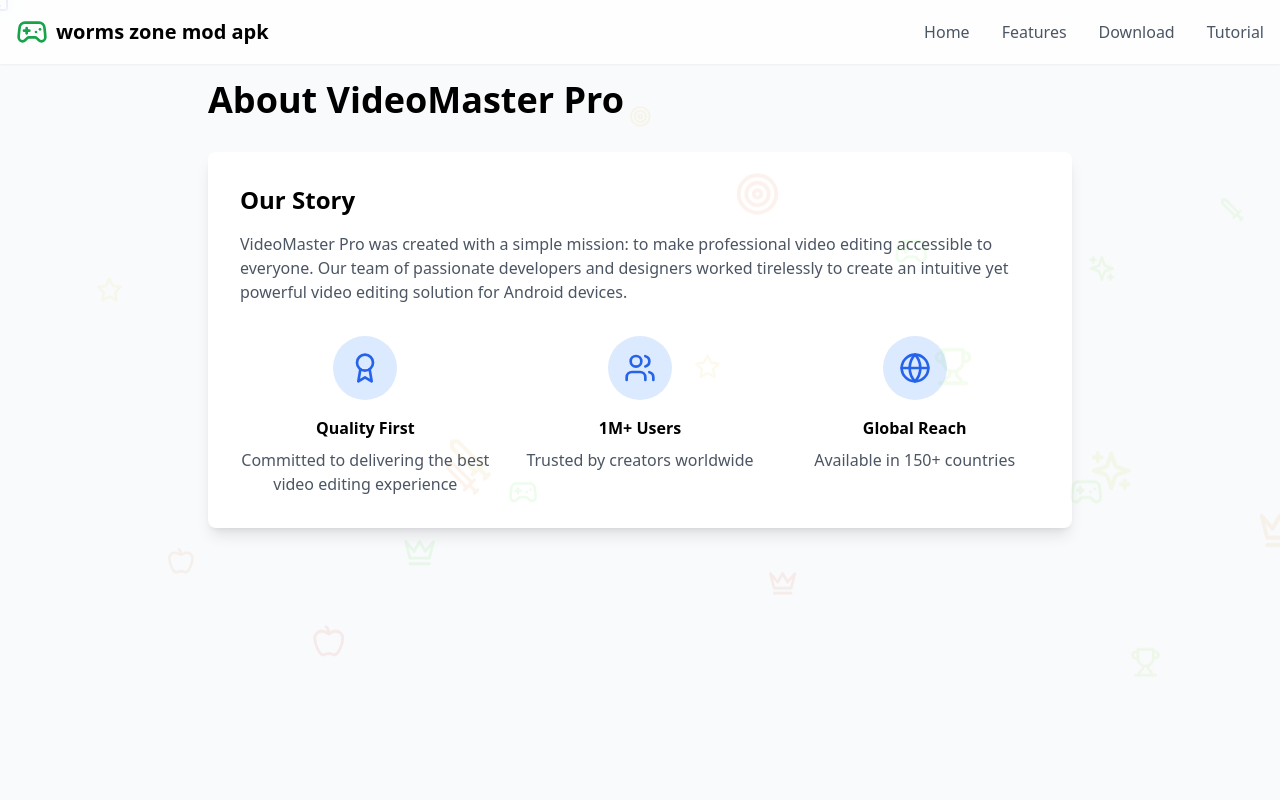
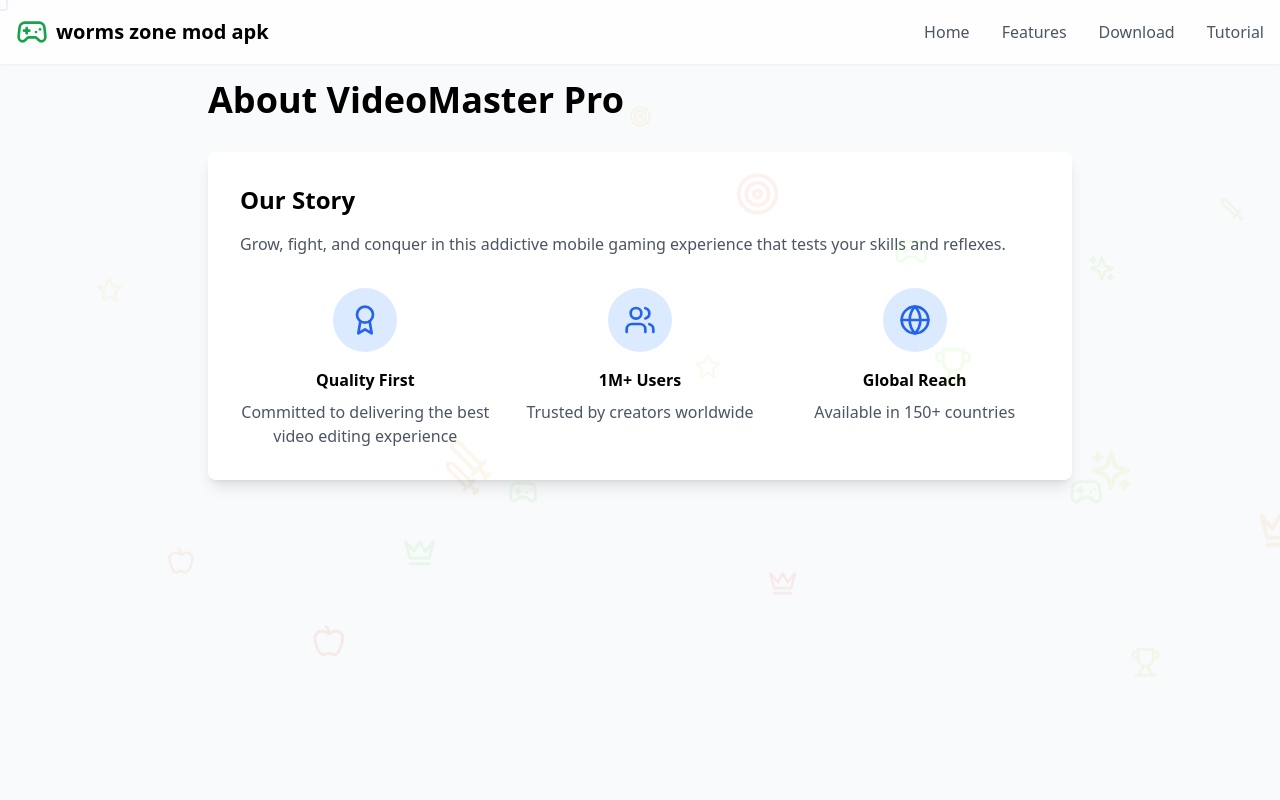
Before and after one commit to Aansawaqas/worms, a React (Vite) app: page /about in a window 1280 px wide. Shown: the top 800 px of the page. Built offline with nearby package versions, Linux system fonts and the light colour scheme.

Commit message:
Update About.tsx

```diff
--- a/src/pages/About.tsx
+++ b/src/pages/About.tsx
@@ -10,9 +10,7 @@ export function About() {
           <section>
             <h2 className="text-2xl font-semibold mb-4">Our Story</h2>
             <p className="text-gray-600">
-              VideoMaster Pro was created with a simple mission: to make professional video editing
-              accessible to everyone. Our team of passionate developers and designers worked
-              tirelessly to create an intuitive yet powerful video editing solution for Android devices.
+             Grow, fight, and conquer in this addictive mobile gaming experience that tests your skills and reflexes.
             </p>
           </section>
 
```
